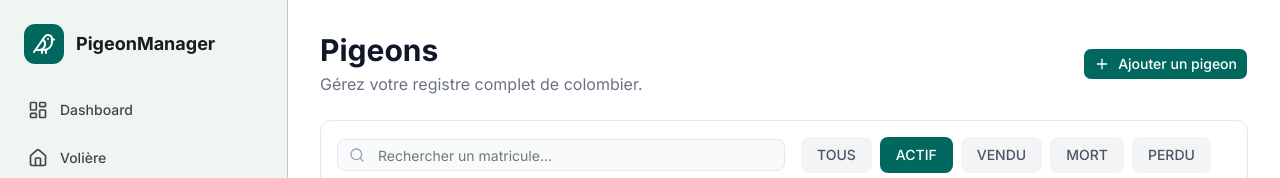
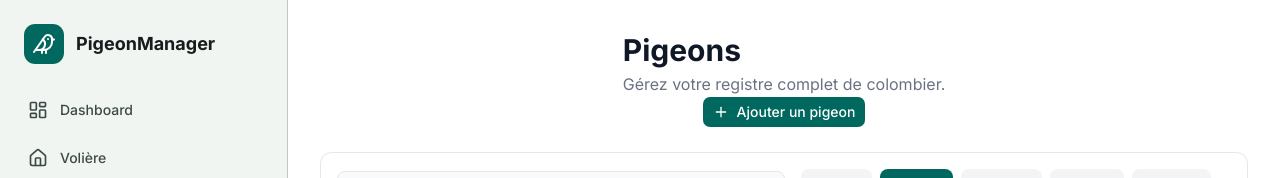
Before and after one commit to Azizka877/pigeon-manager-frontend, a Next.js app: page /pigeons in a window 1280 px wide. Both pictures are taken after a click on the button "ACTIF". Shown: the top 178 px of the page. Built offline with nearby package versions, Linux system fonts and the light colour scheme; no server answers.

Commit message:
Feat: responsive page pigeonsss

```diff
--- a/app/(dashboard)/pigeons/page.tsx
+++ b/app/(dashboard)/pigeons/page.tsx
@@ -64,7 +64,7 @@ export default function PigeonsPage() {
   return (
     <div className="space-y-6">
       {/* En-tête */}
-      <div className="flex items-center justify-between">
+      <div className="md:flex-col flex items-center justify-between">
         <div>
           <h1 className="text-3xl font-bold text-gray-900">Pigeons</h1>
           <p className="text-gray-500 mt-1">Gérez votre registre complet de colombier.</p>
```
